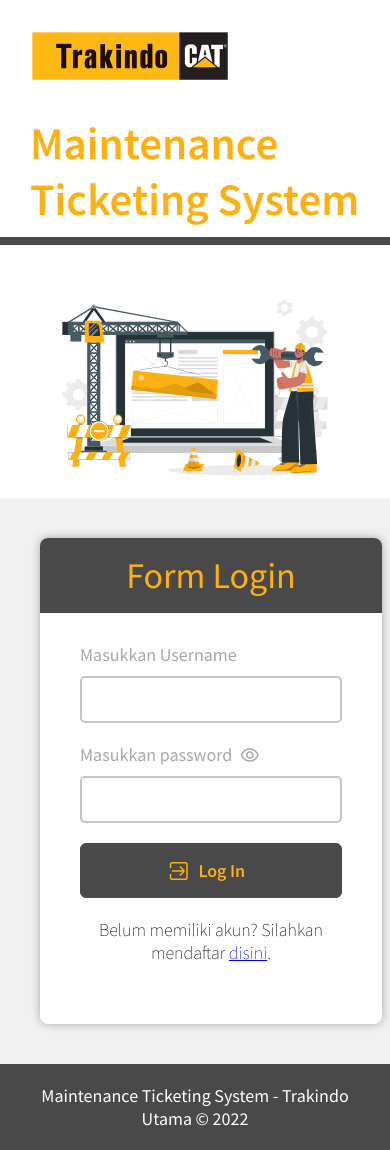
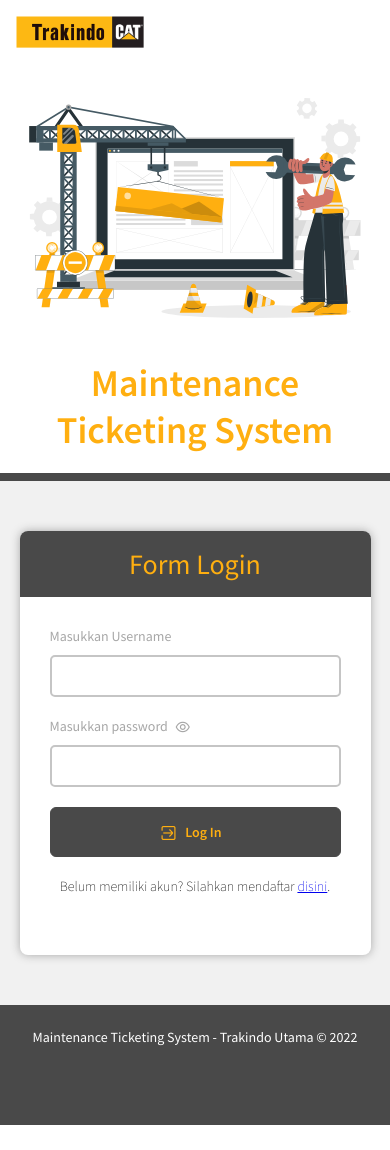
Before and after one commit to korizki/trakindo, a PHP site: page / in a window 390 px wide. After the commit the page ends 1125 px from the top, so only its background shows below. Run offline with PHP 8.4, Linux system fonts and the light colour scheme; some libraries are stand-ins or nearby versions.

Commit message:
Menambahkan styling responsive mobile

```diff
--- a/assets/styles/app.css
+++ b/assets/styles/app.css
@@ -46,6 +46,9 @@ h1,h2,h3,h4,h5,h6{
     opacity: 0;
     transform: translateY(100px);
     transition: all 1.4s ease;
+}
+.navmobile{
+    display: none;
 }
 .leftSide>img{
     width: 200px;
--- /dev/null
+++ b/assets/styles/responsive.css
@@ -0,0 +1,144 @@
+@media screen and (max-width: 480px){
+    html{
+        font-size: 14px;
+    }
+    .navmobile{
+        display: block;
+        position: fixed;
+        z-index: 21;
+        bottom: 0;
+        padding: 12px 25px;
+        display: flex;
+        background: white;
+        border-top: 1px solid rgb(214, 214, 214);
+        width: 100%;
+        justify-content: space-between;
+        color: rgb(163, 163, 163);
+    }
+    .navmobile >a {
+        text-align: center;
+        font-size: 0.8rem;
+    }
+    .navmobile>a>p{
+        font-weight: 400;
+    }
+    .navmobile>a>i{
+        font-size: 1.2rem;
+
+    }
+    .leftSide{
+        gap: 0;
+        margin-top: 50px;
+        flex-direction: column-reverse;
+    }
+    .leftSide>h1{
+        text-align: center;
+        font-size: 2.7rem;
+        padding-bottom: 20px;
+    }
+    .leftSide>img{
+        width: 130px;
+        top: 15px;
+        left: 15px;
+    }
+    .leftSide>figure>img{
+        width: 100%;
+        margin-left: 0;
+        margin-top: 30px;
+    }
+    .rightSide{
+        padding: 50px 5%;
+    }
+    .wrapper{
+        padding: 30px;
+    }
+    .addForm{
+        width: 90%;
+        margin: 10% 5% 0 5%;
+    }
+    .formtitle>h3{
+        font-size: 1.7rem;
+    }
+    footer{
+        line-height: 1.8rem;
+    }
+    .nav{
+        padding: 10px 15px ;
+        position: fixed;
+        top: 0;
+        width: 100%;
+        background: white;
+        box-shadow: 0 0 10px 0 rgb(223, 223, 223);
+        z-index: 20;
+    }
+    .leftNav>img{
+        width: 130px;
+    }
+    .rightNav{
+        display: none;
+    }
+    .container-top{
+        padding: 30px;
+        flex-direction: column;
+    }
+    .container-top>div>h1{
+        margin-top: 60px;
+    }
+    .container-top>div{
+        width: 100%;
+        flex: 1;
+    }
+    .container-top>div>p{
+        width: 100%;
+    }
+    .container-top>div>a{
+        margin-bottom: 50px;
+    }
+    .content{
+        flex-direction: column;
+    }
+    #ticket1, #ticket2, #ticket3{
+        width: 100%;
+    }
+    .sumTicket>p{
+        font-size: 1.3rem;
+    }
+    .sumTicket>h3{
+        font-size: 2.5rem;
+    }
+    .sumTicket>img{
+        margin-top: -50px;
+        margin-bottom: -20px;
+    }
+    #ticket2>img{
+        margin: -45px 0 -35px 0 !important;
+    }
+    .secondBox{
+        flex-direction: column;
+        padding: 0;
+    }
+    .contentBox{
+        padding: 30px 0;
+    }
+    .contentBox>img{
+        width: 250px;
+    }
+    .addTicketBox{
+        margin-top: 80px;
+        width: 90%;
+        margin-left: 5%;
+        box-shadow: 0 0 10px 0 rgb(216 216 216);
+    }
+    .addTicketBox>h1{
+        padding: 20px;
+    }
+    .addTicketBox>form{
+        padding: 28px;
+    }
+    .joinEmail{
+        flex-direction: column;
+    }
+    footer{
+        padding-bottom: 75px;
+    }
+}
--- a/index.php
+++ b/index.php
@@ -6,6 +6,7 @@
     <meta name="viewport" content="width=device-width, initial-scale=1.0">
     <title>Maintenance Ticketing System - Trakindo Utama</title>
     <link rel="stylesheet" href="./assets/styles/app.css">
+    <link rel="stylesheet" href="./assets/styles/responsive.css">
     <link rel="icon" href="./assets/icons/laptop.png" />
 </head>
 <body>
```
Also changed, not shown: pages/summary.php (+19 -0 lines).
